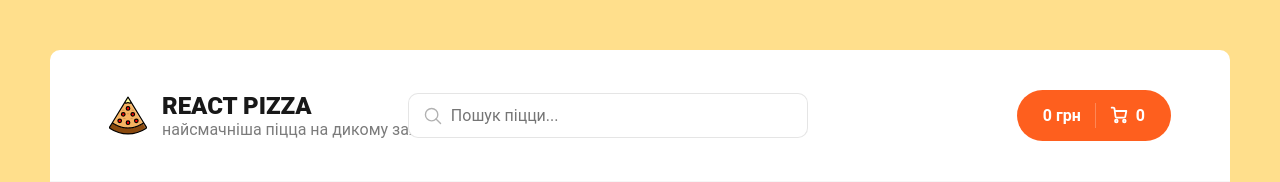
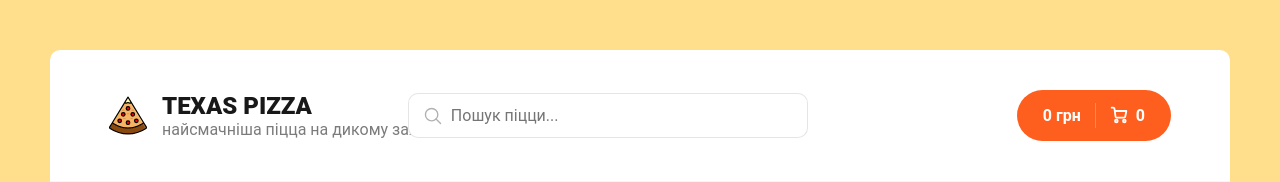
Before and after one commit to DenisMov/ReactPizza, a React (Create React App) app: page / in a window 1280 px wide. Shown: the top 182 px of the page. Built offline with nearby package versions, Linux system fonts and the light colour scheme; no server answers.

Commit message:
Change NickName -  Update Header.tsx

```diff
--- a/src/components/Header.tsx
+++ b/src/components/Header.tsx
@@ -30,7 +30,7 @@ function Header() {
           <div className="header__logo">
             <img width="38" src="./img/pizza-logo.svg" alt="Pizza logo" />
             <div>
-              <h1>React Pizza</h1>
+              <h1>Texas Pizza</h1>
               <p>найсмачніша піцца на дикому заході</p>
             </div>
           </div>
```
